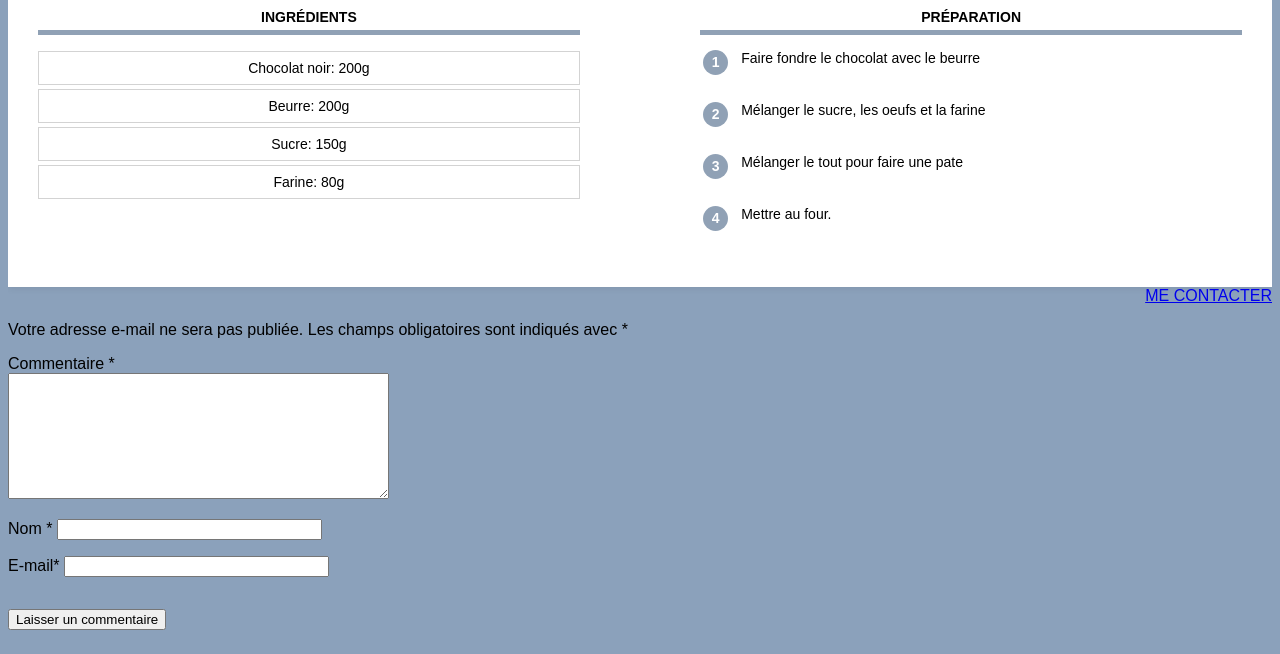
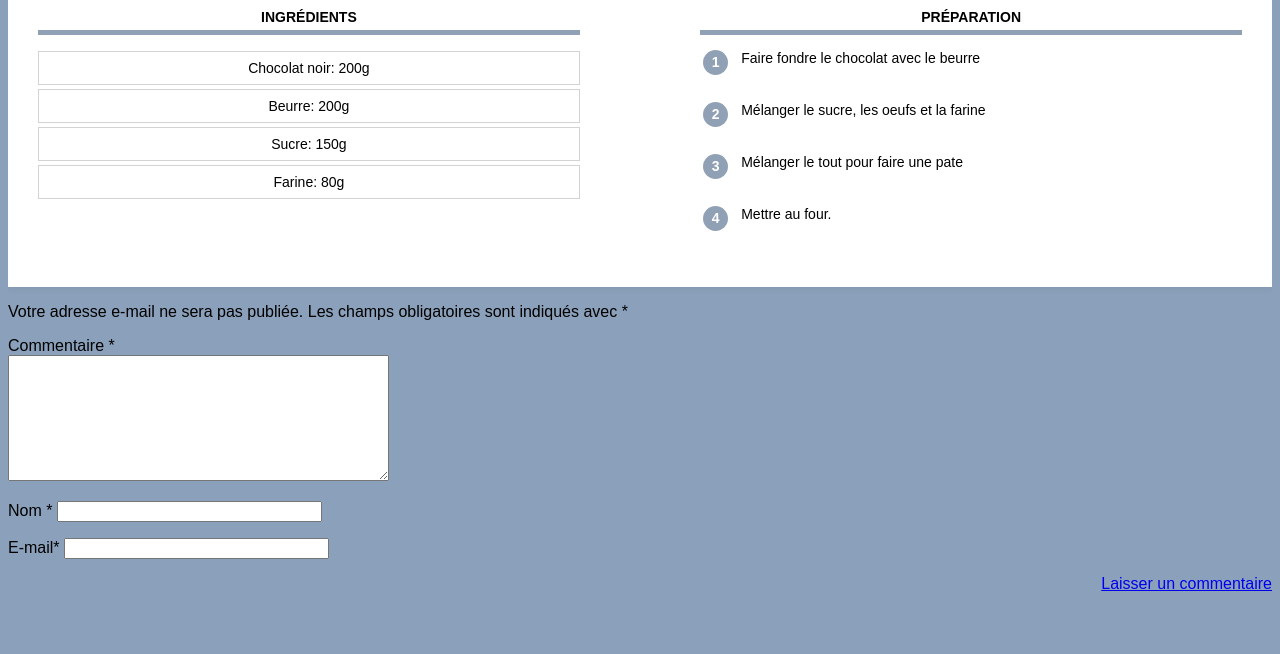
Before and after one commit to Chef-2023/topchefcuisine.github.io, a plain HTML site: page index.html in a window 1280 px wide. Shown: the part 872-1526 px from the top of the page. After the commit the page ends 1473 px from the top, so only its background shows below. Drawn offline with Linux system fonts and the light colour scheme; a script that the page names is missing.

Commit message:
Add files via upload

```diff
--- a/index.html
+++ b/index.html
@@ -118,9 +118,7 @@
 
 
        <div id="comments" class="comments-area"><div id="respond" class="comment-respond">
-        <div style="text-align: right;">
-            <a class="contact-button" href="mailto:mon_email@gmail.com?subject=Contact%20depuis%20https://topchefcuisine.io">ME CONTACTER</a><br>
-        </div>
+
             <p class="comment-notes"><span id="email-notes">Votre adresse e-mail ne sera pas publiée.</span>
                 <span class="required-field-message">Les champs obligatoires sont indiqués avec <span class="required">*</span></span></p>
                 <p class="comment-form-comment"><label for="comment">Commentaire <span class="required">*</span></label><br>
@@ -131,10 +129,11 @@
 
 
                 <div class="g-recaptcha" data-sitekey="6LfQ8D4kAAAAAKwOia6Tyciw7Qbf4c88z5U-Y_cq"></div>
+<!--- <p class="form-submit"><input name="submit" type="submit" id="submit" class="submit" value="Laisser un commentaire">-->
 
-               <p class="form-submit"><input name="submit" type="submit" id="submit" class="submit" value="Laisser un commentaire">
-
-
+                <div style="text-align: right;">
+                    <a class="contact-button" href="mailto:mon_email@gmail.com?subject=Contact%20depuis%20https://topchefcuisine.io">Laisser un commentaire</a><br>
+                </div>
 
         </body>
 
```
